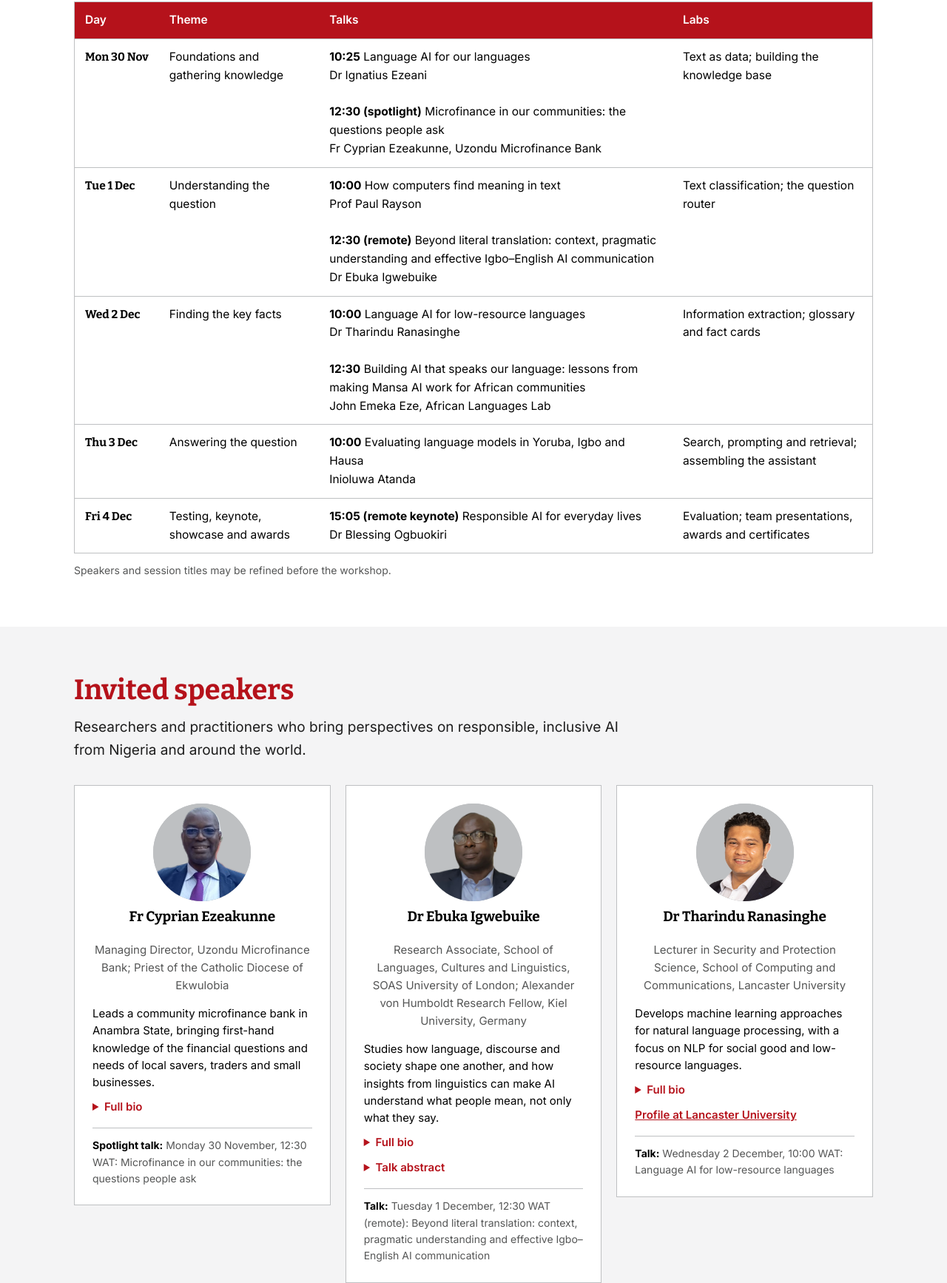
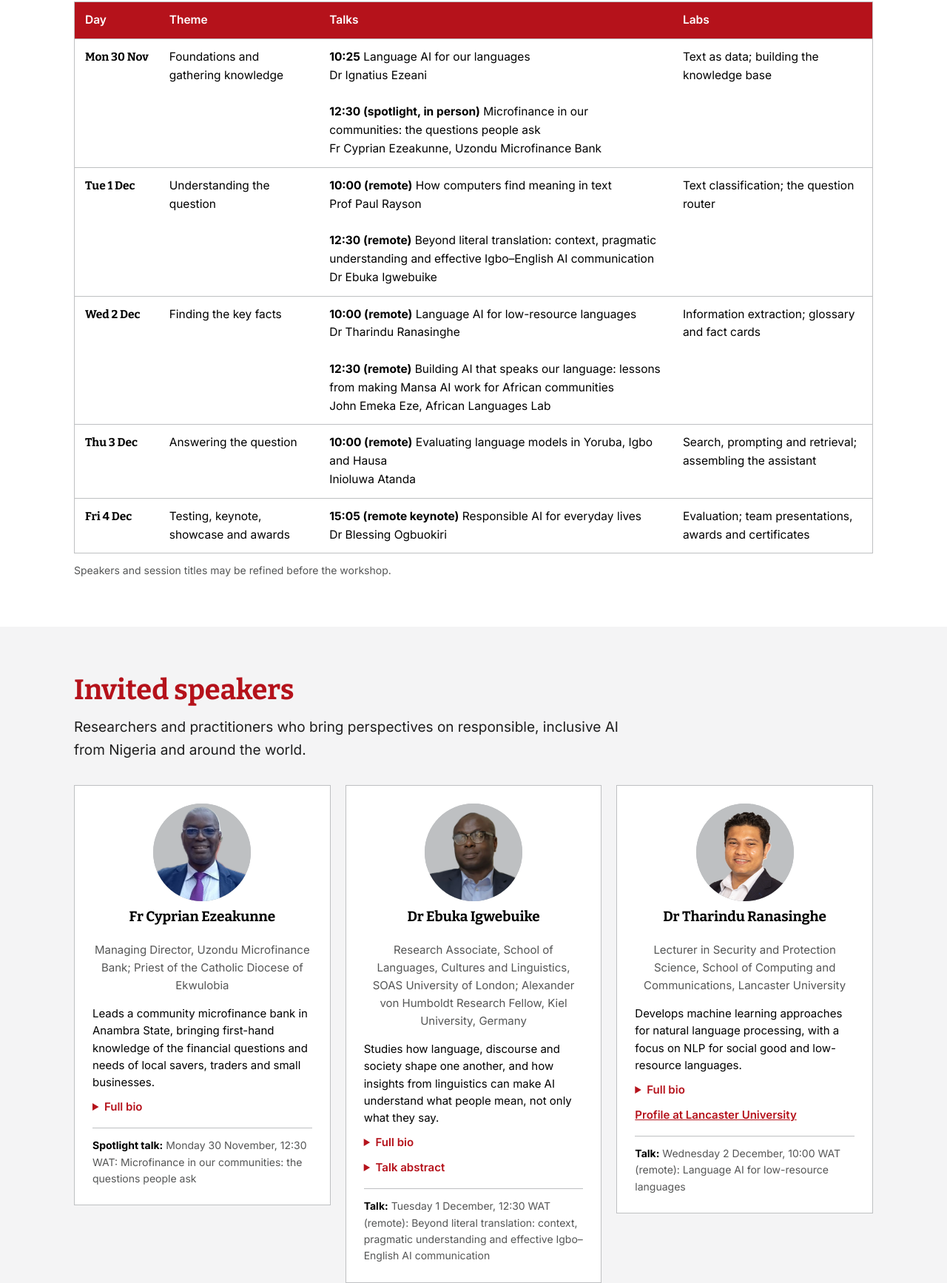
Before and after one commit to UCREL/AI4Impact2026, a plain HTML site: page docs/index.html in a window 1280 px wide. Shown: the part 2265-3999 px from the top of the page at 74% size. Drawn offline with nearby package versions, Linux system fonts and the light colour scheme.

Commit message:
update website: participant instructions

```diff
--- a/docs/index.html
+++ b/docs/index.html
@@ -249,10 +249,10 @@ footer .wrap{display:flex;gap:20px;flex-wrap:wrap;justify-content:space-between}
       <table>
         <thead><tr><th scope="col">Day</th><th scope="col">Theme</th><th scope="col">Talks</th><th scope="col">Labs</th></tr></thead>
         <tbody>
-          <tr><td class="day">Mon 30 Nov</td><td>Foundations and gathering knowledge</td><td><strong>10:25</strong> Language AI for our languages<br>Dr Ignatius Ezeani<br><br><strong>12:30 (spotlight)</strong> Microfinance in our communities: the questions people ask<br>Fr Cyprian Ezeakunne, Uzondu Microfinance Bank</td><td>Text as data; building the knowledge base</td></tr>
-          <tr><td class="day">Tue 1 Dec</td><td>Understanding the question</td><td><strong>10:00</strong> How computers find meaning in text<br>Prof Paul Rayson<br><br><strong>12:30 (remote)</strong> Beyond literal translation: context, pragmatic understanding and effective Igbo–English AI communication<br>Dr Ebuka Igwebuike</td><td>Text classification; the question router</td></tr>
-          <tr><td class="day">Wed 2 Dec</td><td>Finding the key facts</td><td><strong>10:00</strong> Language AI for low-resource languages<br>Dr Tharindu Ranasinghe<br><br><strong>12:30</strong> Building AI that speaks our language: lessons from making Mansa AI work for African communities<br>John Emeka Eze, African Languages Lab</td><td>Information extraction; glossary and fact cards</td></tr>
-          <tr><td class="day">Thu 3 Dec</td><td>Answering the question</td><td><strong>10:00</strong> Evaluating language models in Yoruba, Igbo and Hausa<br>Inioluwa Atanda</td><td>Search, prompting and retrieval; assembling the assistant</td></tr>
+          <tr><td class="day">Mon 30 Nov</td><td>Foundations and gathering knowledge</td><td><strong>10:25</strong> Language AI for our languages<br>Dr Ignatius Ezeani<br><br><strong>12:30 (spotlight, in person)</strong> Microfinance in our communities: the questions people ask<br>Fr Cyprian Ezeakunne, Uzondu Microfinance Bank</td><td>Text as data; building the knowledge base</td></tr>
+          <tr><td class="day">Tue 1 Dec</td><td>Understanding the question</td><td><strong>10:00 (remote)</strong> How computers find meaning in text<br>Prof Paul Rayson<br><br><strong>12:30 (remote)</strong> Beyond literal translation: context, pragmatic understanding and effective Igbo–English AI communication<br>Dr Ebuka Igwebuike</td><td>Text classification; the question router</td></tr>
+          <tr><td class="day">Wed 2 Dec</td><td>Finding the key facts</td><td><strong>10:00 (remote)</strong> Language AI for low-resource languages<br>Dr Tharindu Ranasinghe<br><br><strong>12:30 (remote)</strong> Building AI that speaks our language: lessons from making Mansa AI work for African communities<br>John Emeka Eze, African Languages Lab</td><td>Information extraction; glossary and fact cards</td></tr>
+          <tr><td class="day">Thu 3 Dec</td><td>Answering the question</td><td><strong>10:00 (remote)</strong> Evaluating language models in Yoruba, Igbo and Hausa<br>Inioluwa Atanda</td><td>Search, prompting and retrieval; assembling the assistant</td></tr>
           <tr><td class="day">Fri 4 Dec</td><td>Testing, keynote, showcase and awards</td><td><strong>15:05 (remote keynote)</strong> Responsible AI for everyday lives<br>Dr Blessing Ogbuokiri</td><td>Evaluation; team presentations, awards and certificates</td></tr>
         </tbody>
       </table>
@@ -307,7 +307,7 @@ footer .wrap{display:flex;gap:20px;flex-wrap:wrap;justify-content:space-between}
           <p>He is an Associate Editor of the journal Natural Language Processing (previously the Journal of Natural Language Engineering) and serves as an Area Chair for ACL, NAACL, EMNLP and EACL. He also co-chairs the New Trends in Translation and Technology (NeTTT) conference series and the LoResLM workshop on language models for low-resource languages.</p>
         </details>
         <a class="links" href="https://www.lancaster.ac.uk/scc/about-us/people/tharindu-ranasinghe" target="_blank" rel="noopener">Profile at Lancaster University</a>
-        <p class="talk"><strong>Talk:</strong> Wednesday 2 December, 10:00 WAT: Language AI for low-resource languages</p>
+        <p class="talk"><strong>Talk:</strong> Wednesday 2 December, 10:00 WAT (remote): Language AI for low-resource languages</p>
       </div>
 
       <div class="card person speaker">
@@ -321,7 +321,7 @@ footer .wrap{display:flex;gap:20px;flex-wrap:wrap;justify-content:space-between}
           <p>His goal is to create AI-powered solutions that address the everyday challenges of African societies while training, mentoring and empowering others in the field, and to contribute to research and practical innovation in AI and machine learning.</p>
         </details>
         <a class="links" href="https://www.africanlanguageslab.com" target="_blank" rel="noopener">African Languages Lab</a>
-        <p class="talk"><strong>Talk:</strong> Wednesday 2 December, 12:30 WAT: Building AI that speaks our language: lessons from making Mansa AI work for African communities</p>
+        <p class="talk"><strong>Talk:</strong> Wednesday 2 December, 12:30 WAT (remote): Building AI that speaks our language: lessons from making Mansa AI work for African communities</p>
       </div>
 
       <div class="card person speaker">
@@ -334,7 +334,7 @@ footer .wrap{display:flex;gap:20px;flex-wrap:wrap;justify-content:space-between}
           <p>Inioluwa Atanda is an AI/ML engineer working on model fine-tuning, evaluation and deployment. Her current research examines language-model performance across Yoruba, Igbo, Hausa and English, alongside Yoruba speech recognition and multilingual agent safety. She builds tools for reproducible experiments and investigates where AI systems struggle in practical use.</p>
         </details>
         <a class="links" href="https://inioluwa.kamiai.tech/" target="_blank" rel="noopener">Profile and projects</a>
-        <p class="talk"><strong>Talk:</strong> Thursday 3 December, 10:00 WAT: Evaluating language models in Yoruba, Igbo and Hausa: lessons from IrokoBench</p>
+        <p class="talk"><strong>Talk:</strong> Thursday 3 December, 10:00 WAT (remote): Evaluating language models in Yoruba, Igbo and Hausa: lessons from IrokoBench</p>
       </div>
 
       <div class="card person speaker">
```
